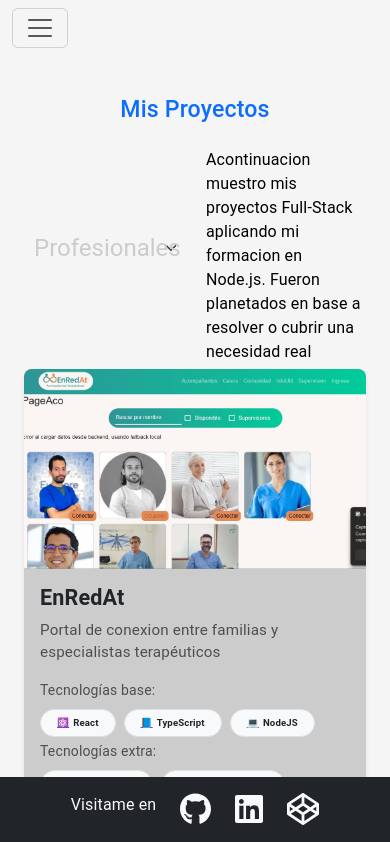
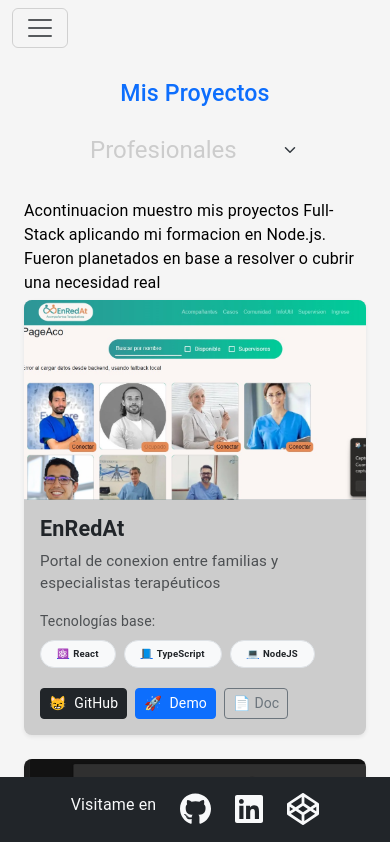
Before and after one commit to OsmauGon/maurixporfolio, a React (Vite) app: page /proyectos in a window 390 px wide. Shown: the top 842 px of the page. Built offline with nearby package versions, Linux system fonts and the light colour scheme.

Commit message:
Retocamos la responsibidad

```diff
--- a/src/Componentes/ProjectCard.tsx
+++ b/src/Componentes/ProjectCard.tsx
@@ -136,7 +136,7 @@ const ProjectCard: React.FC<ProjectCardProps> = ({ project }) => {
             </p>
 
             {/* Tecnologías base*/}
-            <div className="mb-1">
+            <div className="mb-1 base-tecnologies">
               <small className="text-muted d-block mb-2">Tecnologías base:</small>
               <div className="d-flex flex-wrap gap-2">
                 {project.tecnobase.map((tech, index) => (
@@ -153,7 +153,7 @@ const ProjectCard: React.FC<ProjectCardProps> = ({ project }) => {
               </div>
             </div>
             {/* Tecnologías extras*/}
-            {project.tecnoextra && <div className="mb-3">
+            {project.tecnoextra && <div className="mb-3 extra-tecnologies">
               <small className="text-muted d-block mb-2">Tecnologías extra:</small>
               <div className="d-flex flex-wrap gap-2">
                 {project.tecnoextra.map((tech, index) => (
--- a/src/Componentes/SelectComps.tsx
+++ b/src/Componentes/SelectComps.tsx
@@ -1,11 +1,12 @@
 type SelectSettings = {
-
+    explicacion: string,
     setPage: (val: number)=> void
 }
-export const ProjectSelect =({setPage} :SelectSettings)=>{
+export const ProjectSelect =({setPage, explicacion} :SelectSettings)=>{
 
     return (
         <>
+        <div className="selectp">
                 <select className="form-select form-select-lg mb-3"
                         aria-label="Large select example"
                         onChange={(e)=>{setPage(Number(e.target.value))}}
@@ -13,9 +14,9 @@ export const ProjectSelect =({setPage} :SelectSettings)=>{
                         <option  selected value="0">Profesionales</option>
                         <option value="3">Prácticas</option>
                         <option value="6">Hobbies</option>
-                <option value="9">Three</option>
                 </select>
-
+                <p className="explicacion">{explicacion}</p>
+              </div>
         </>
     )
 }
--- a/src/Componentes/TecnologiesComp.tsx
+++ b/src/Componentes/TecnologiesComp.tsx
@@ -8,6 +8,7 @@ import {
   faBootstrap,
   faGitAlt,
   faNodeJs,
+  faDocker,
 } from "@fortawesome/free-brands-svg-icons";
 // 1. Importas los íconos desde el paquete solid
 import { faCode, faDatabase } from '@fortawesome/free-solid-svg-icons';
@@ -44,11 +45,8 @@ export const TecnologiesComp = (props: Props) => {
                 <h5>Mas...</h5>
                 <div>
                  {/*Git hub, Postman */}
-                <img src="img/icons8-typescript-96.png" alt="" title='TypeScript'/>
-                <FontAwesomeIcon icon={faReact} size="6x" color="#61DAFB" title="React" />
-                {/* <FontAwesomeIcon icon={faGitAlt} size="6x" color="#F1502F" title="Git" /> */}
-                <FontAwesomeIcon icon={faNodeJs} size="6x" color="#68A063" title="Node.js" />
-                <img src="img/icons8-sql-96.png" alt="" title='Structure Query Language'/>
+                <FontAwesomeIcon icon={faGitAlt} size="6x" color="#F1502F" title="Git" />
+                <FontAwesomeIcon icon={faDocker} size="6x" color="#2b2dd8" title="Docker" />
 
                 </div>
             </div>
--- a/src/Estilos/about.css
+++ b/src/Estilos/about.css
@@ -9,18 +9,23 @@ h3 {
     margin-bottom: 20PX;
 }
 
-.fendtecs div, .bendtecs div{
+.fendtecs div, .bendtecs div, .moretecs div{
     background-color: rgba(255, 255, 255, .1);
     border-radius: 10px;
     padding: 10px;
 
-display: grid;
-grid-template-columns: repeat(2, 1fr);
-grid-template-rows: repeat(2, 1fr);
-grid-column-gap: 5px;
-grid-row-gap: 4px;
+    display: grid;
+    grid-template-columns: repeat(2, 1fr);
+    grid-template-rows: repeat(2, 1fr);
+    grid-column-gap: 5px;
+    grid-row-gap: 4px;
 
 }
 div svg, div img{
     margin: 0 auto
 }
+
+.list-group{
+    margin: auto;
+    width: 450px;
+}
--- a/src/Estilos/proyectos.css
+++ b/src/Estilos/proyectos.css
@@ -1,7 +1,5 @@
 
-.project-card{
-  background-color: #ccc;
-}
+
 .selectp{
   margin-bottom: 5px;
   display: flex;
@@ -9,7 +7,7 @@
 }
 .selectp select{
   width: 230px;
-  font-size: 24px;
+  font-size: 1.5rem;
   color: #ccc;
   background-color: transparent;
   padding: 0 10px;
@@ -22,6 +20,10 @@
 }
 .selectp p{
   margin: 0;
+}
+/*%%%%%%%%%%%%%%%%%%%%%%%%%%%%%%%%%%%%%%%%%%%%%%%%%%%%%%%%%%%%%%%%*/
+.project-card{
+  background-color: #ccc;
 }
 /*
 @media only screen and (max-width: 765px) {
@@ -46,3 +48,14 @@
 /*&&&&&&&&&&&&&&&&&&&&&&&&&&&&&&&&&&&&&&&&&&&&&&&&&&&&&&&&&&&&&*/
 /*&&&&&&&&&&&&&&&&&&&&&&&&&&&&&&&&&&&&&&&&&&&&&&&&&&&&&&&&&&&&&*/
 /*&&&&&&&&&&&&&&&&&&&&&&&&&&&&&&&&&&&&&&&&&&&&&&&&&&&&&&&&&&&&&*/
+@media only screen and (max-width: 1025px) {
+  .selectp{
+  flex-direction: column;
+  align-items: center;
+  }
+}
+@media only screen and (max-width: 825px) {
+  .extra-tecnologies{
+    display: none;
+  }
+}
--- a/src/Paginas/About.tsx
+++ b/src/Paginas/About.tsx
@@ -12,7 +12,7 @@ import {
 import { useState } from 'react';
 import { TecnologiesComp } from '../Componentes/TecnologiesComp';
 
-const presentaciones = [
+/* const presentaciones = [
   {
     id: 1,
     primero: "Soy Desarrollador web enfocado en crear aplicaciones modernar, funcionales y escalables. Trabajo principalmente con ReactJS y tecnologías de ecosistema JavaScript, integrando front-end y back-end para desarrollar soluciones completas",
@@ -31,7 +31,7 @@ const presentaciones = [
     segundo: "Trabajo de React, Node.js, PostgresSQL y otras tecnologías actuales. Me definen la constancia, la curiosidad técnica y la capacidad de adaptarme rápido a nuevas herramientas",
     tercero: "Hoy busco una oportunidad donde transormar esa dedicación en valor real dentro de un equipo de trabajo"
   },
-]
+] */
 const  softskills :string[] = [
   "💬 Comunicación clara y empática",
   "🎯 Orientación a resultados y aprendizaje continuo",
@@ -51,7 +51,7 @@ const About = () => {
             src="img/yop.jpg"
             alt="Foto de perfil"
             className="img-fluid rounded-circle"
-            style={{ maxWidth: "150px" }}
+            style={{ maxWidth: "220px" }}
           />
         </div>
         <div className="col-md-8">
--- a/src/Paginas/Proyects.tsx
+++ b/src/Paginas/Proyects.tsx
@@ -16,18 +16,9 @@ const Projects = () => {
   const [page,setPage] = useState<number >(0)
 
   return (
-    <section id='proyectos' className="container py-3">
+    <section id='proyectos' className="container pb-5">
       <h3 className="text-center mb-4">Mis Proyectos</h3>
-      <div className="selectp">
-        {/* <select className='nice-link' name="" id="sel" onChange={(e)=>{setPage(Number(e.target.value))}}>
-          <option value={0}>Profesionales</option>
-          <option value={3}>Practicas</option>
-          <option value={6}>Hobbies</option>
-        </select> */}
-        <ProjectSelect setPage={setPage}/>
-        <p className="explicacion">{explicaciones[page / 3]}</p>
-      </div>
-
+      <ProjectSelect setPage={setPage} explicacion={explicaciones[page / 3]}/>
       <div className="row">
         {projects.slice(page, page + 3).map((project, index) => (
           <ProjectCard key={index} project={project} />
--- a/src/Tipados/projects-types.ts
+++ b/src/Tipados/projects-types.ts
@@ -4,7 +4,7 @@ export interface Project {
   descripcion: string;
   tecnobase: string[];
   tecnoextra?: string[]; // Array de nombres de tecnologías o rutas de iconos
-  repo: string;
+  repo?: string;
   demo?: string;
   video?: string;
   imagen: string;
--- a/src/data/proyectos.ts
+++ b/src/data/proyectos.ts
@@ -10,7 +10,7 @@ export const projects = [
     imagen: "img/projects/enredatimage.jpeg",
     minivideo: "*****************",
     video: "",
-    demo: "",
+    demo: "https://enredatpublicfrontend.vercel.app/",
     repo: "https://github.com/OsmauGon/enredatpublicfrontend"
   },
   {//vaultcrypit
```
Lines whose indentation alone changed are shown as unchanged.
